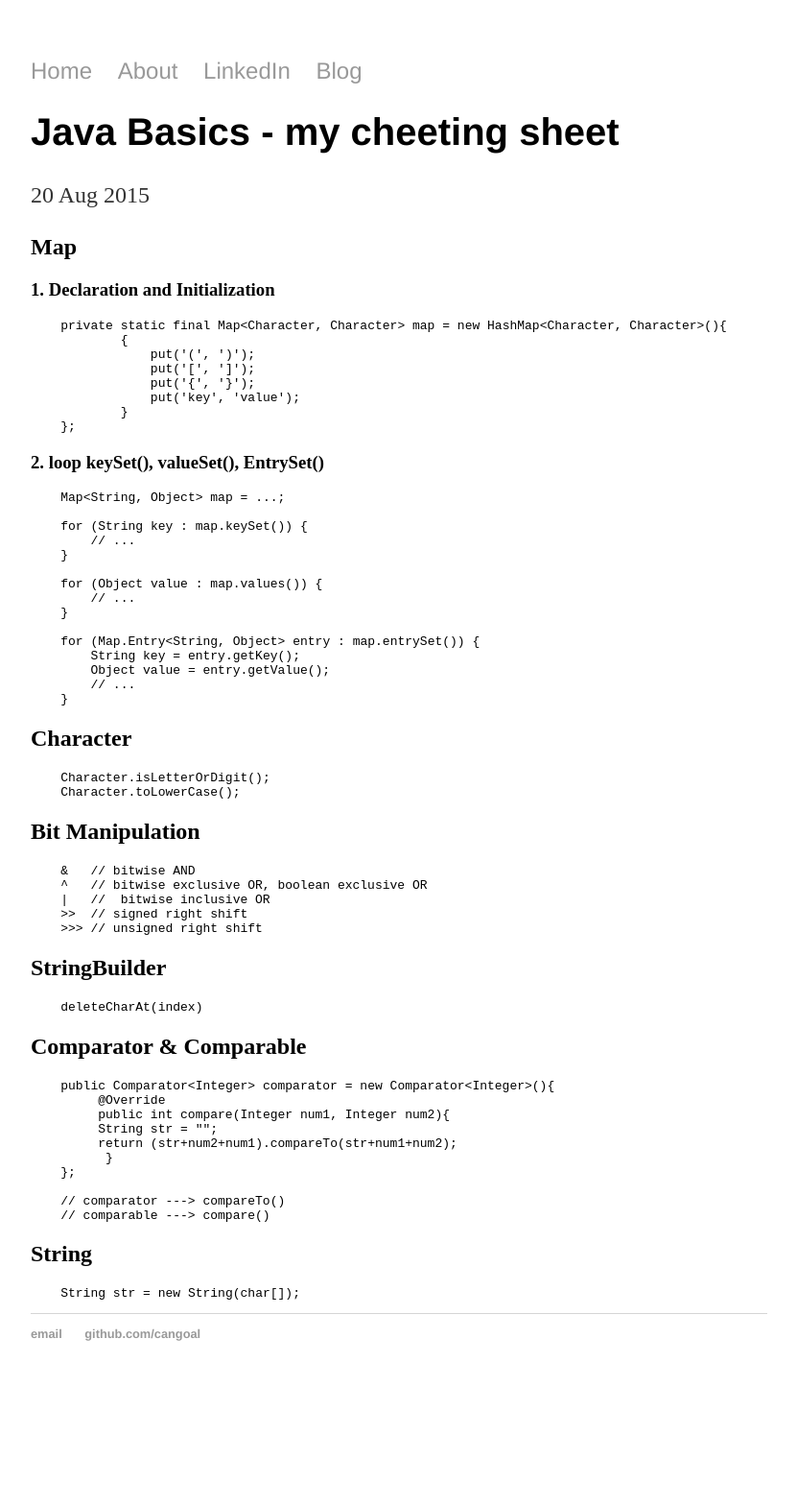
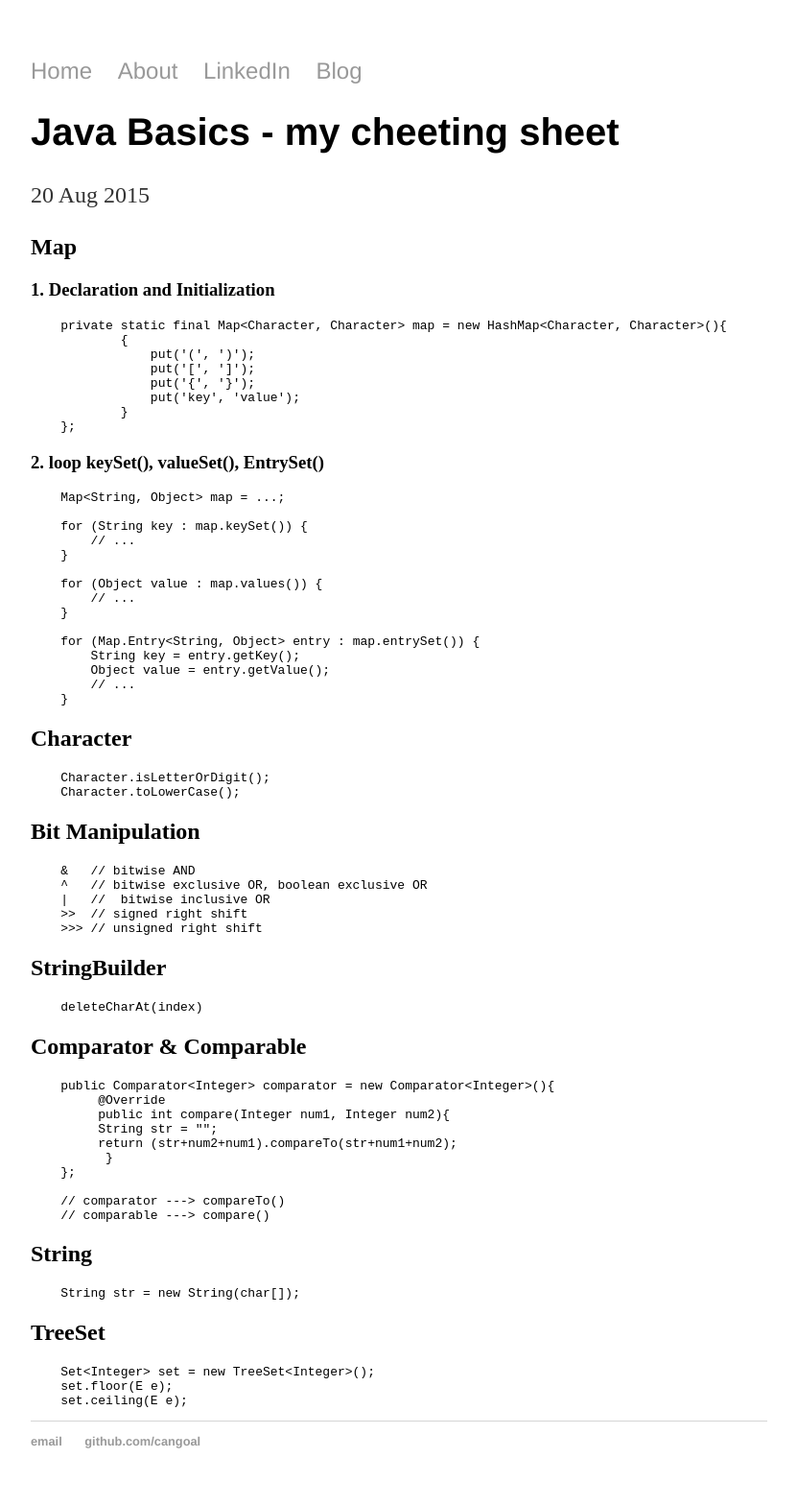
Before and after one commit to cangoal/cangoal.github.io, a Jekyll site: the page built from _posts/2015-08-20-java-basics.md, in a window 1280 px wide. Shown: the whole page at 96% size, without its empty margins (224-1055 px from the left). Built offline with Jekyll 4.4.1, drawn with Linux system fonts in a browser that asks for light colours; Markdown is read by kramdown in place of the engine named in the settings; before the commit the page ends 1457 px from its top, so only the background shows below that.

Commit message:
Update 2015-08-20-java-basics.md

````diff
--- a/_posts/2015-08-20-java-basics.md
+++ b/_posts/2015-08-20-java-basics.md
@@ -74,3 +74,10 @@ date: 2015-08-20
 ```java
     String str = new String(char[]);
 ```
+
+## TreeSet
+```java
+    Set<Integer> set = new TreeSet<Integer>();
+    set.floor(E e);
+    set.ceiling(E e);
+```
````
